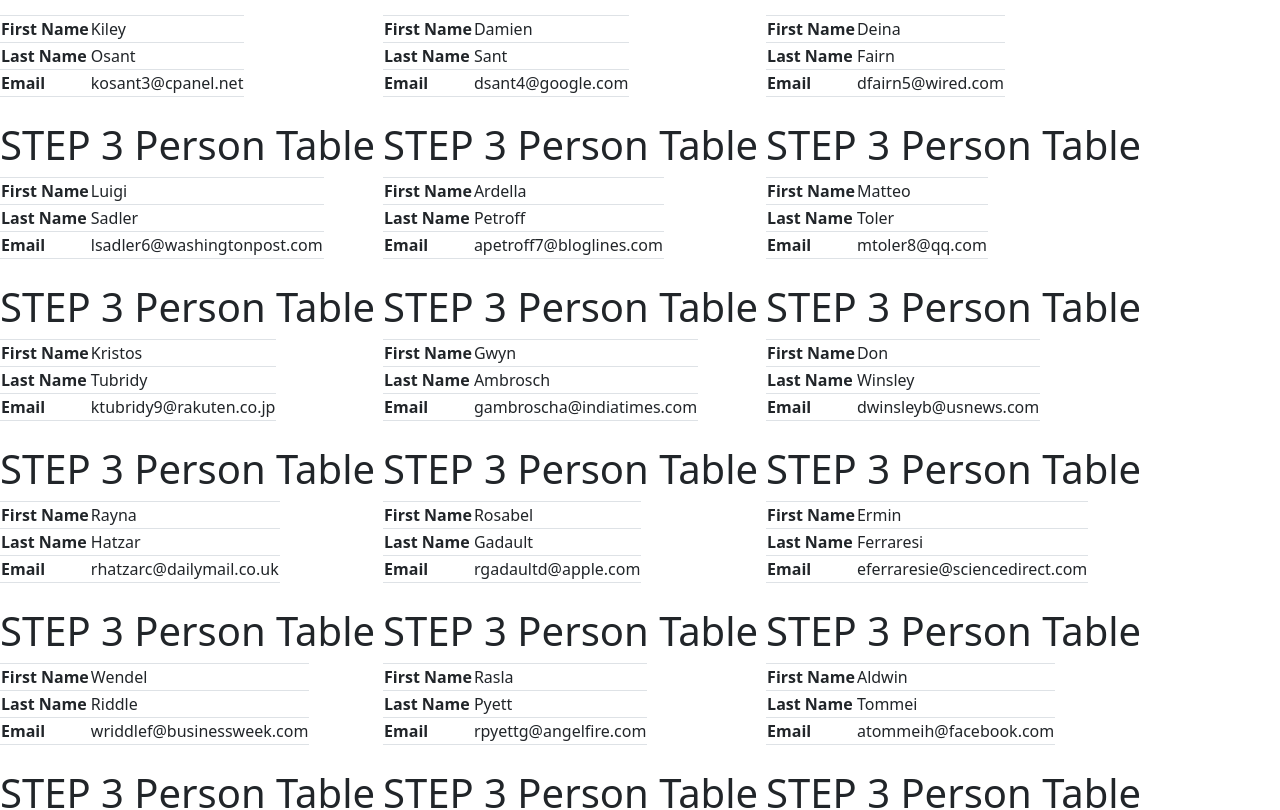
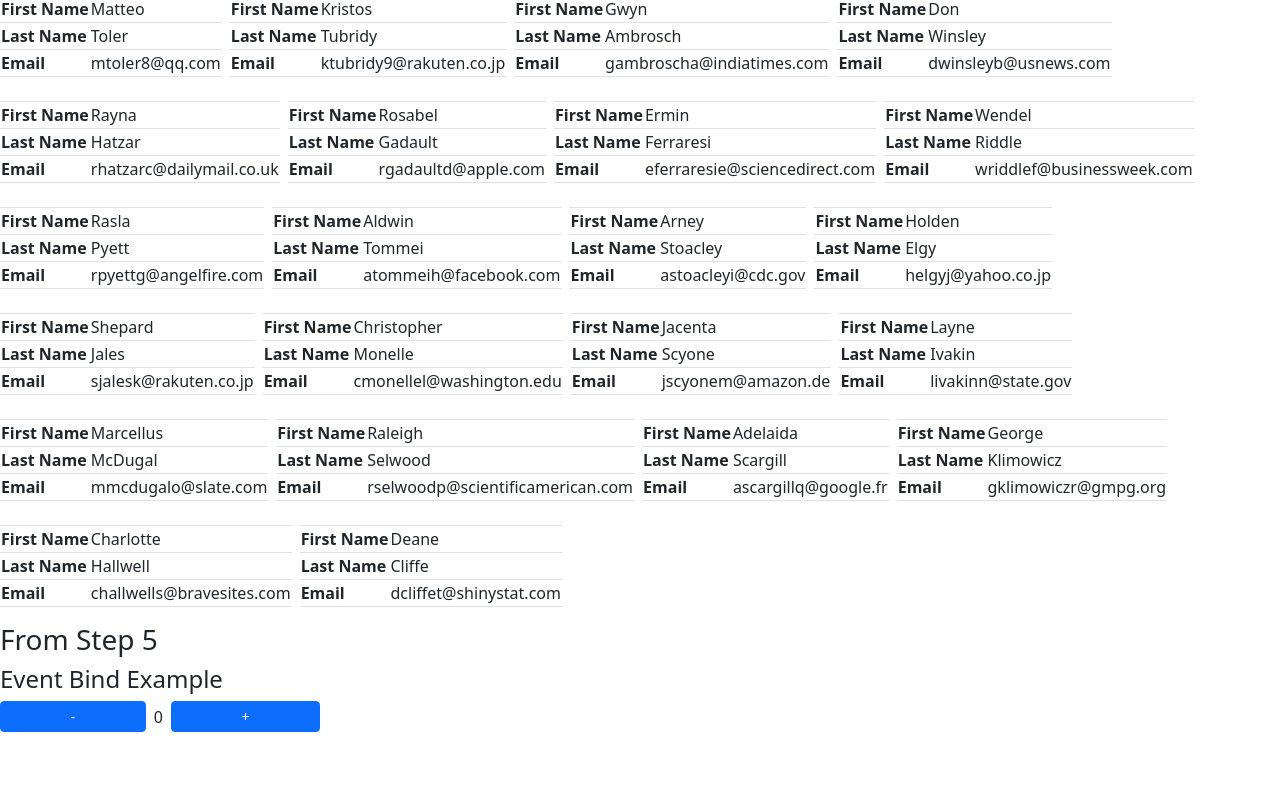
Before and after one commit to konstantinamelik-prog/cf9-frontend, an Angular app: page / in a window 1280 px wide. Shown: the part 783-1593 px from the top of the page. After the commit the page ends 1515 px from the top, so only its background shows below. Built offline with nearby package versions, Linux system fonts and the light colour scheme.

Commit message:
feat: add event bind

```diff
--- a/src/app/app.html
+++ b/src/app/app.html
@@ -18,14 +18,21 @@
 <app-step2-person-table></app-step2-person-table>
 
 <!-- Step 3 Input variable -->
- <div class="d-flex gap-5 text-nowrap">
+<h3>From Step 3</h3>
+<div class="d-flex gap-5 text-nowrap">
   <app-step3-person-table-input [person]="Person1"></app-step3-person-table-input>
   <app-step3-person-table-input></app-step3-person-table-input>
   <app-step3-person-table-input [person]="Person2"></app-step3-person-table-input>
- </div>
+</div>
 
-  <!-- Step 4 for directive example -->
+ <!-- Step 4 for directive example -->
 <div>
   <h3>From Step 4</h3>
   <app-step4-for-directive></app-step4-for-directive>
 </div>
+
+  <!-- Step 5 Event Bind-->
+  <div>
+    <h3>From Step 5</h3>
+    <app-step5-event-bind></app-step5-event-bind>
+  </div>
--- a/src/app/app.ts
+++ b/src/app/app.ts
@@ -3,12 +3,17 @@
 import { Step2PersonTable } from './components/step2-person-table/step2-person-table';
 import { Step3PersonTableInput } from './components/step3-person-table-input/step3-person-table-input';
 import { Step4ForDirective } from './components/step4-for-directive/step4-for-directive';
+import { Step5EventBind } from './components/step5-event-bind/step5-event-bind';
 
 import { IPerson } from './shared/interfaces/person';
 
 @Component({
   selector: 'app-root',
-  imports: [Step2PersonTable, Step3PersonTableInput, Step4ForDirective],
+  imports: [
+    Step2PersonTable,
+    Step3PersonTableInput,
+    Step4ForDirective,
+    Step5EventBind],
   templateUrl: './app.html',
   styleUrl: './app.css'
 })
--- a/src/app/components/step3-person-table-input/step3-person-table-input.html
+++ b/src/app/components/step3-person-table-input/step3-person-table-input.html
@@ -1,4 +1,4 @@
-<h1>STEP 3 Person Table</h1>
+<!-- <h1>STEP 3 Person Table</h1> -->
 
 <!-- <table class="table table-bordered w-50">
     <tr>
--- /dev/null
+++ b/src/app/components/step5-event-bind/step5-event-bind.html
@@ -0,0 +1,19 @@
+<h4>Event Bind Example</h4>
+<div class="d-flex flex-column gap-2 w-25">
+  <div class="d-flex gap-2 align-items-center">
+
+    <button
+      class="btn btn-primary btn-sm flex-grow-1"
+      (click)="decrementTimes()"
+      >
+      -
+    </button>
+    <span>{{ times }}</span>
+    <button
+      class="btn btn-primary btn-sm flex-grow-1"
+      (click) ="incrementTimes()"
+    >
+    +
+    </button>
+  </div>
+</div>
--- /dev/null
+++ b/src/app/components/step5-event-bind/step5-event-bind.ts
@@ -0,0 +1,22 @@
+import { Component } from '@angular/core';
+
+@Component({
+  selector: 'app-step5-event-bind',
+  imports: [],
+  templateUrl: './step5-event-bind.html',
+  styleUrl: './step5-event-bind.css',
+})
+export class Step5EventBind {
+  times:number = 0;
+
+  incrementTimes() {
+    this.times++;
+    console.log("Increment>>>",this.times);
+    // this.times = this.times + 1;
+  }
+
+  decrementTimes(){
+    this.times--;
+    // this.times = this.times - 1;
+  }
+}
```
Also changed, not shown: src/app/components/step5-event-bind/step5-event-bind.css (added), 1 other file (tests, documents, lock files or other folders).
